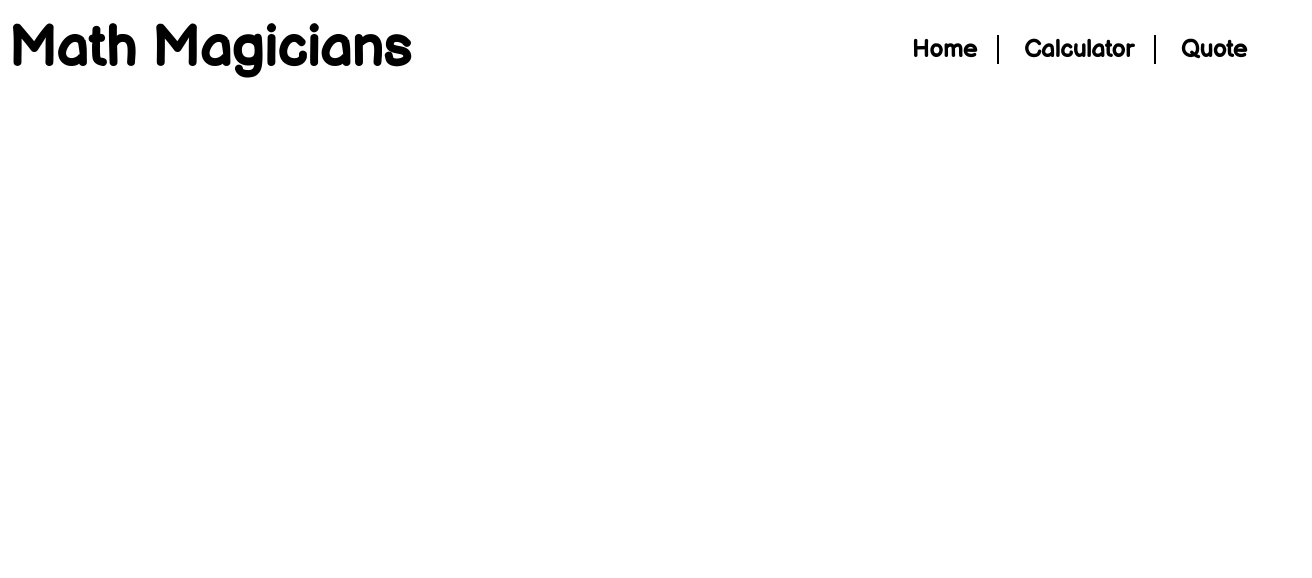
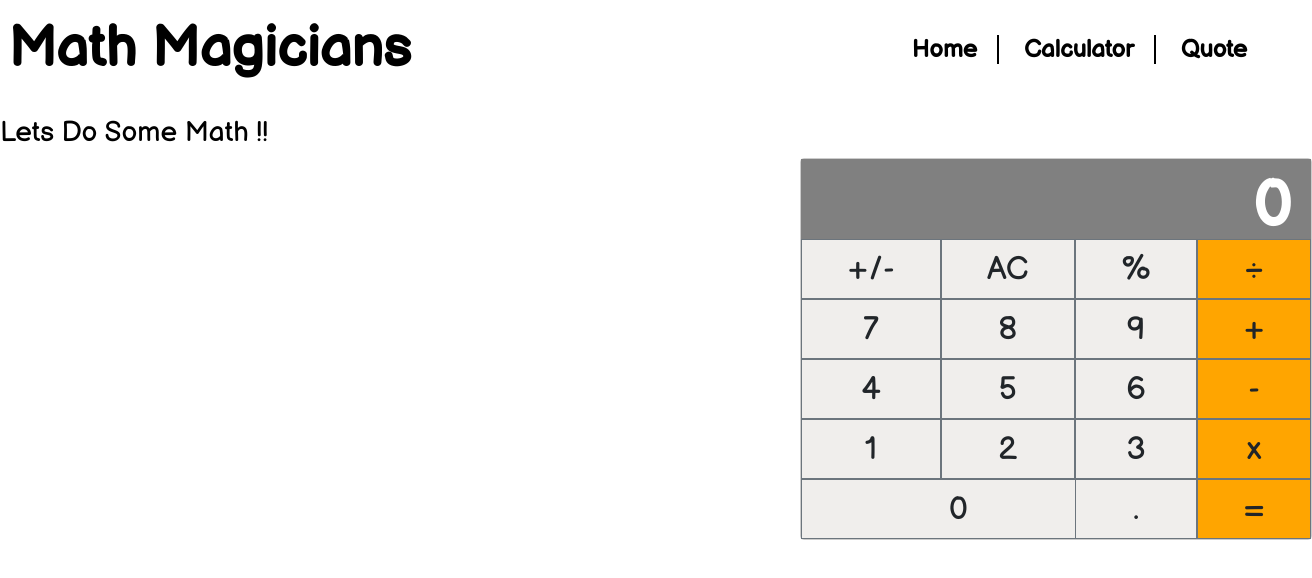
Before and after one commit to vicmaburrito/Math-magicians, a React (Create React App) app: page /calculator in a window 1280 px wide. Shown: the top 578 px of the page, 1312 px wide, since content can reach past the window. Built offline with nearby package versions, Linux system fonts and the light colour scheme.

Commit message:
Fix calculator layout and routes

```diff
--- a/src/App.css
+++ b/src/App.css
@@ -6,11 +6,8 @@ body {
 
 .calculator {
   border: 1px solid #ccc;
-  position: absolute;
-  top: 50%;
-  left: 50%;
-  transform: translate(-50%, -50%);
-  width: 500px;
+  left: 100vh;
+  width: 40%;
 }
 
 .calculator-screen {
--- a/src/App.js
+++ b/src/App.js
@@ -18,9 +18,9 @@ class App extends React.Component {
       <BrowserRouter>
         <Navbar />
         <Routes>
-          <Route path="/math-magicians/" element={<Home />} />
-          <Route path="/math-magicians/calculator" element={<Calculator />} />
-          <Route path="/math-magicians/quote" element={<Quote />} />
+          <Route path="/" element={<Home />} />
+          <Route path="/calculator" element={<Calculator />} />
+          <Route path="/quote" element={<Quote />} />
         </Routes>
       </BrowserRouter>
     );
--- a/src/components/Calculator/Calculator.js
+++ b/src/components/Calculator/Calculator.js
@@ -11,6 +11,8 @@ const CalculatorHook = () => {
 
   return (
 
+    <>
+      <h3 className="mt-3">Lets Do Some Math !!</h3>
       <div className="calculator card">
 
         <div type="text" className="calculator-screen z-depth-1 " placeholder="0" disabled>
@@ -46,6 +48,7 @@ const CalculatorHook = () => {
 
         </div>
       </div>
+    </>
   );
 };
 
--- a/src/components/Navbar/Navbar.js
+++ b/src/components/Navbar/Navbar.js
@@ -5,11 +5,11 @@ import './Navbar.css';
 function Navbar() {
   return (
     <nav className="p-2 navbar d-flex justify-content-between navbar-light">
-      <Link to="/math-magicians/" className="title-math text-black text-decoration-none">Math Magicians</Link>
+      <Link to="/" className="title-math text-black text-decoration-none">Math Magicians</Link>
       <div className="menu-items">
-        <Link to="/math-magicians/" className="links text-decoration-none">Home</Link>
-        <Link to="/math-magicians/Calculator" className="links text-decoration-none">Calculator</Link>
-        <Link to="/math-magicians/Quote" className="links text-decoration-none">Quote</Link>
+        <Link to="/" className="links text-decoration-none">Home</Link>
+        <Link to="/Calculator" className="links text-decoration-none">Calculator</Link>
+        <Link to="/Quote" className="links text-decoration-none">Quote</Link>
       </div>
     </nav>
   );
```
Also changed, not shown: 1 other file (tests, documents, lock files or other folders). Lines whose indentation alone changed are shown as unchanged.
